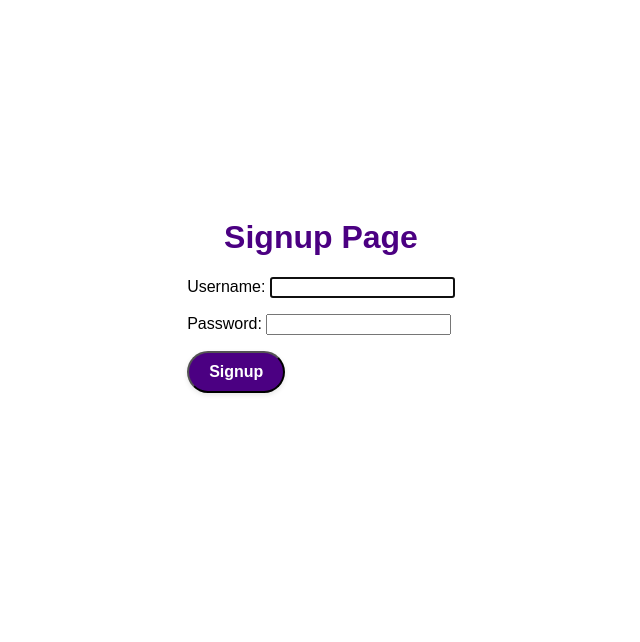
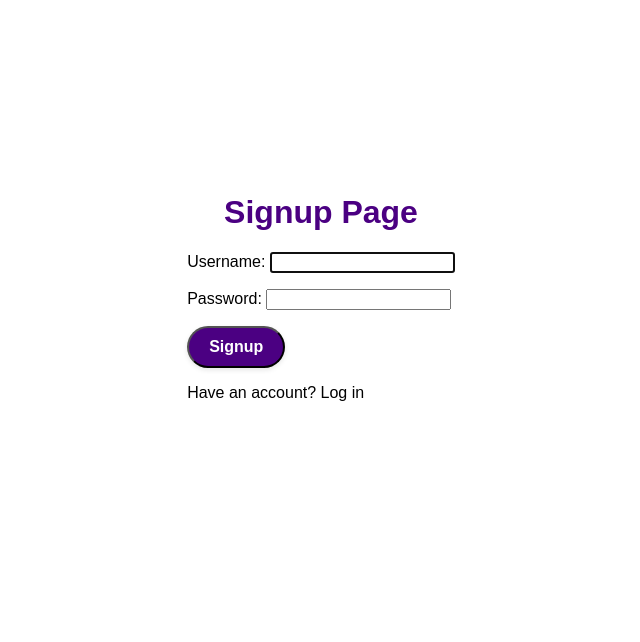
Before and after one commit to junecho67/cs20final, a PHP site: page /signup.php in a window 1280 px wide. Shown: the part 219-861 px from the top of the page, without its empty margins (319-959 px from the left). Run offline with PHP 8.4, Linux system fonts and the light colour scheme.

Commit message:
Update signup.php

```diff
--- a/signup.php
+++ b/signup.php
@@ -117,7 +117,7 @@
       <p id="password_error"></p>
 
       <button type="submit" class="survey-btn">Signup</button>
-      <br>
+      <p>Have an account? Log in <a href="login.php"here</a></p>
     </form>
 
     <?php
```
